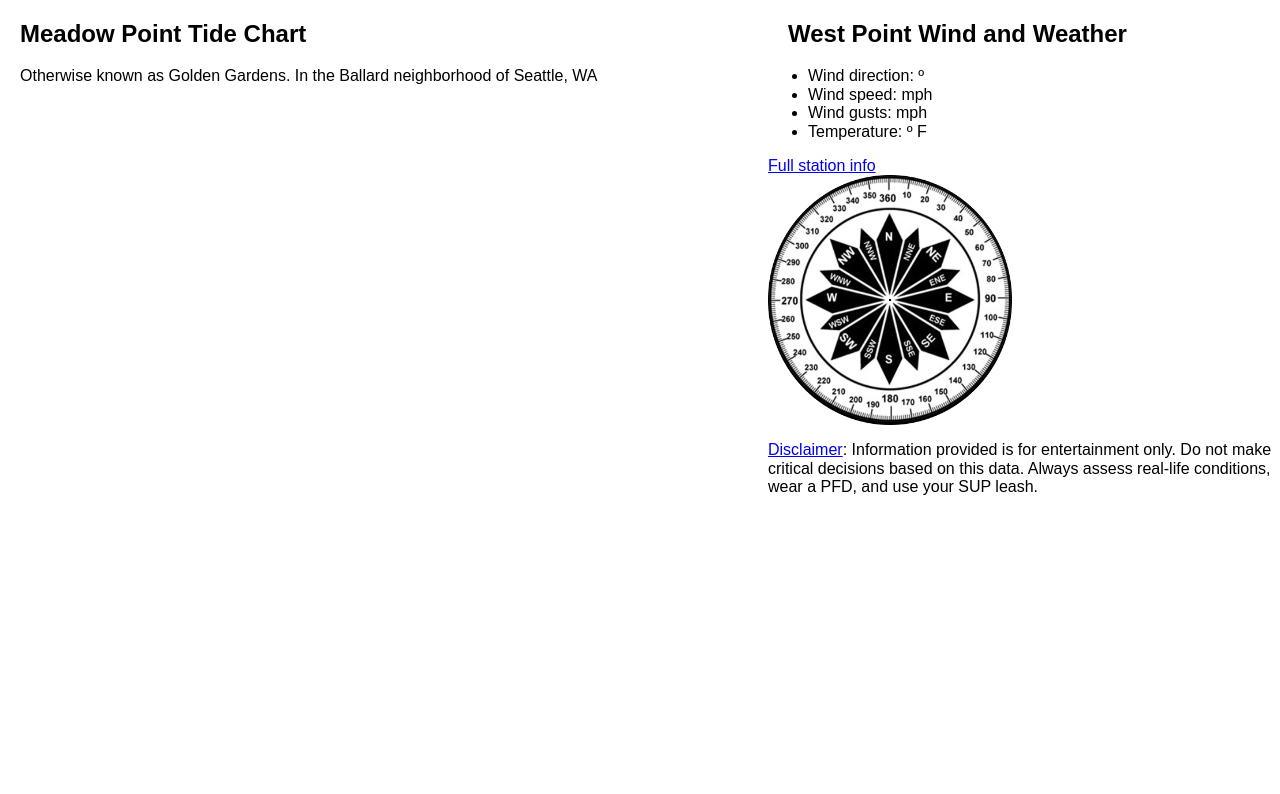
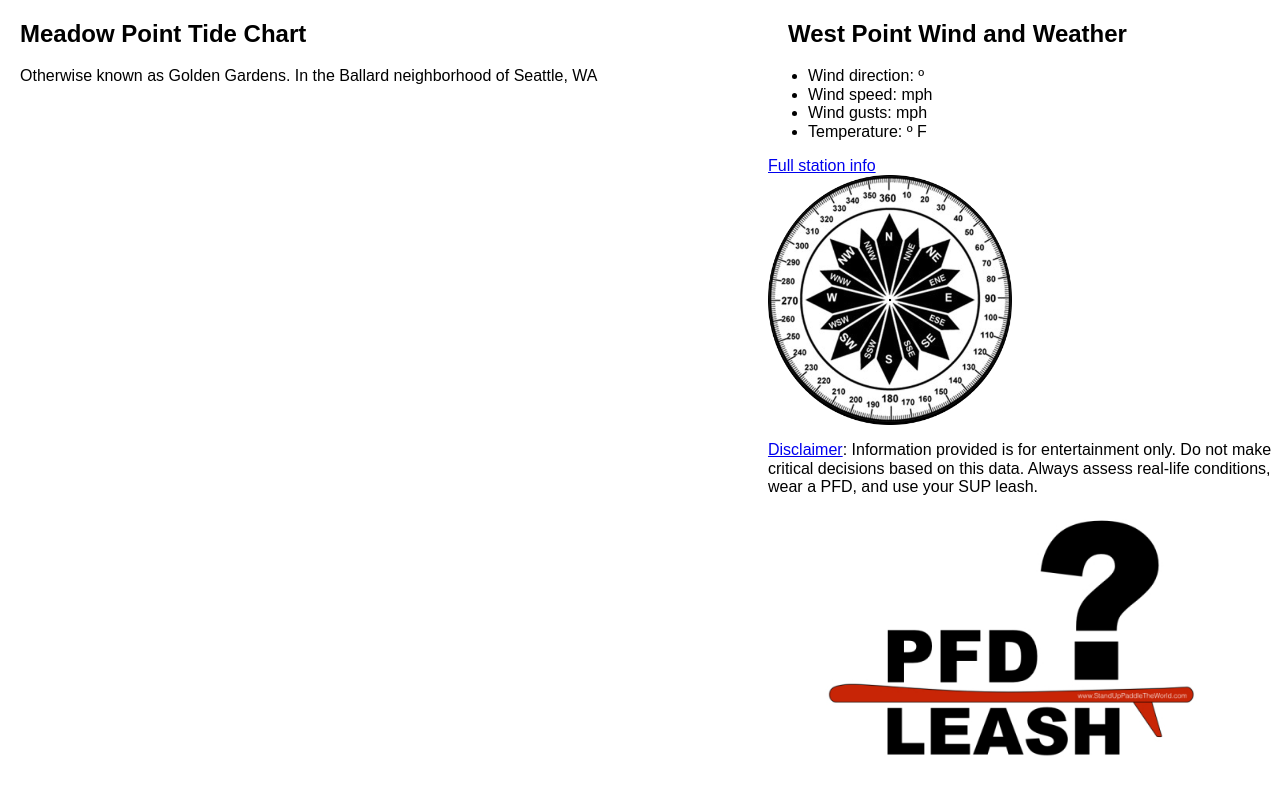
Before and after one commit to ivanoats/SeattleTide, a plain HTML site: page index.html in a window 1280 px wide. Drawn offline with nearby package versions, Linux system fonts and the light colour scheme; no server answers.

Commit message:
pfd leash by Darrell Kirk

```diff
--- a/index.html
+++ b/index.html
@@ -46,6 +46,7 @@
         <a href="http://www.ndbc.noaa.gov/station_page.php?station=wpow1">Full station info</a>
         <img style="height: 250px" class="pure-img" src="compass2.png">
         <p><a href="https://www.weather.gov/disclaimer">Disclaimer</a>: Information provided is for entertainment only. Do not make critical decisions based on this data. Always assess real-life conditions, wear a PFD, and use your SUP leash.</p>
+        <img class="pure-img" src="pfdleash.jpg">
       </div>
     </div>
   </div>
```
Also changed, not shown: pfdleash.jpg (added).
